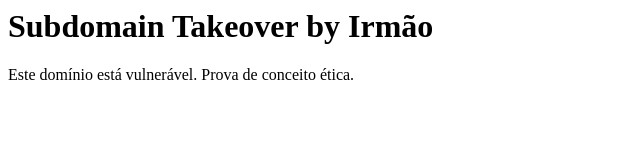
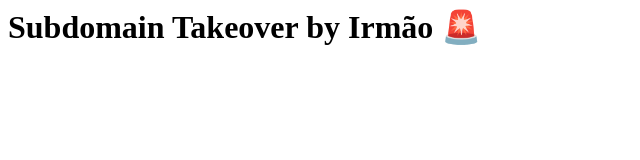
Before and after one commit to CaioFelipel/rocksbrasil, a plain HTML site: page index.html in a window 1280 px wide. Shown: the whole page, without its empty margins (0-640 px from the left). Drawn offline with Linux system fonts and the light colour scheme.

Commit message:
Update index.html

```diff
--- a/index.html
+++ b/index.html
@@ -1,2 +1 @@
-<h1>Subdomain Takeover by Irmão</h1>
-<p>Este domínio está vulnerável. Prova de conceito ética.</p>
+<h1>Subdomain Takeover by Irmão 🚨</h1>
```
